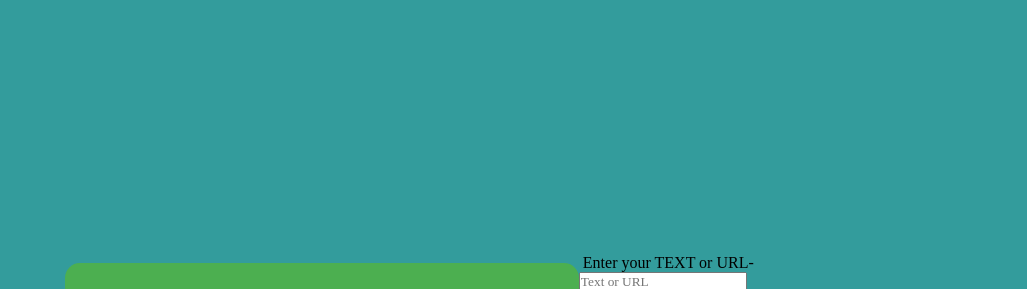
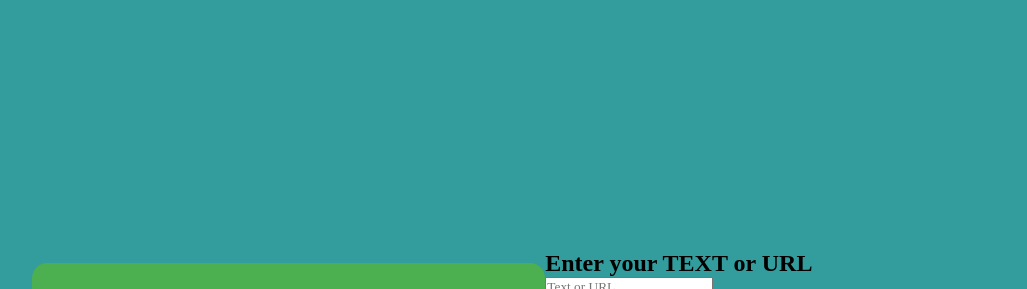
Before and after one commit to AstosM/QR-CODE-generator, a plain HTML site: page index.html in a window 1280 px wide. Shown: the part 82-371 px from the top of the page, without its empty margins (218-1245 px from the left). Drawn offline with Linux system fonts and the light colour scheme.

Commit message:
index.html

```diff
--- a/index.html
+++ b/index.html
@@ -13,7 +13,7 @@
         <h1>QR CODE GENERATOR</h1>
     </header>
     <div class="contaner">
-        <p>&nbsp;Enter your TEXT or URL-</p>
+        <h2>Enter your TEXT or URL</h2>
         <input type="text" placeholder="Text or URL" id="qr-txt">
         <div id="img-box">
             <img src="" alt="" id="qr-img">
```
